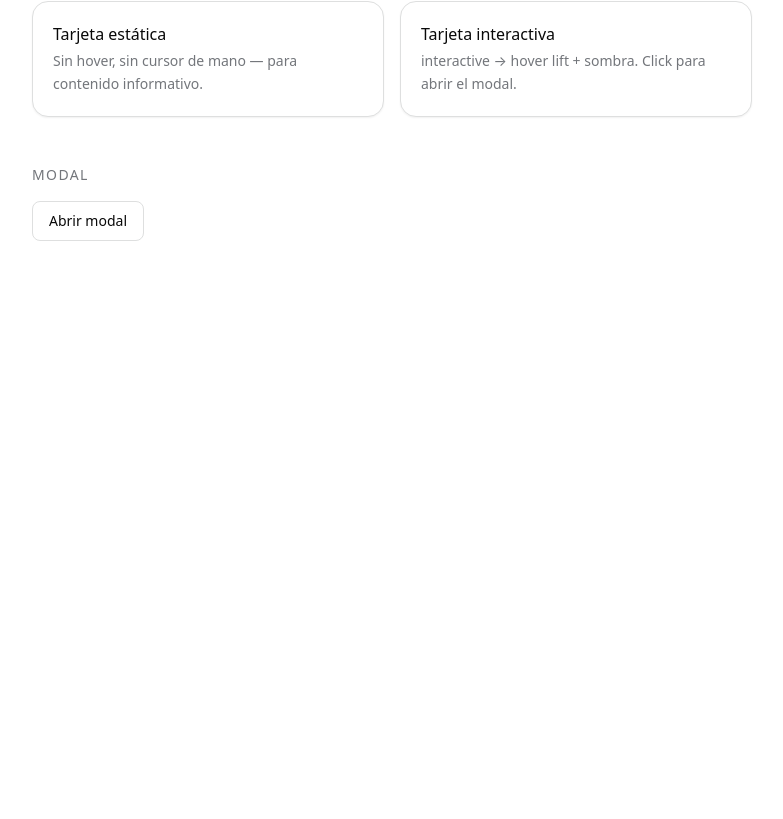
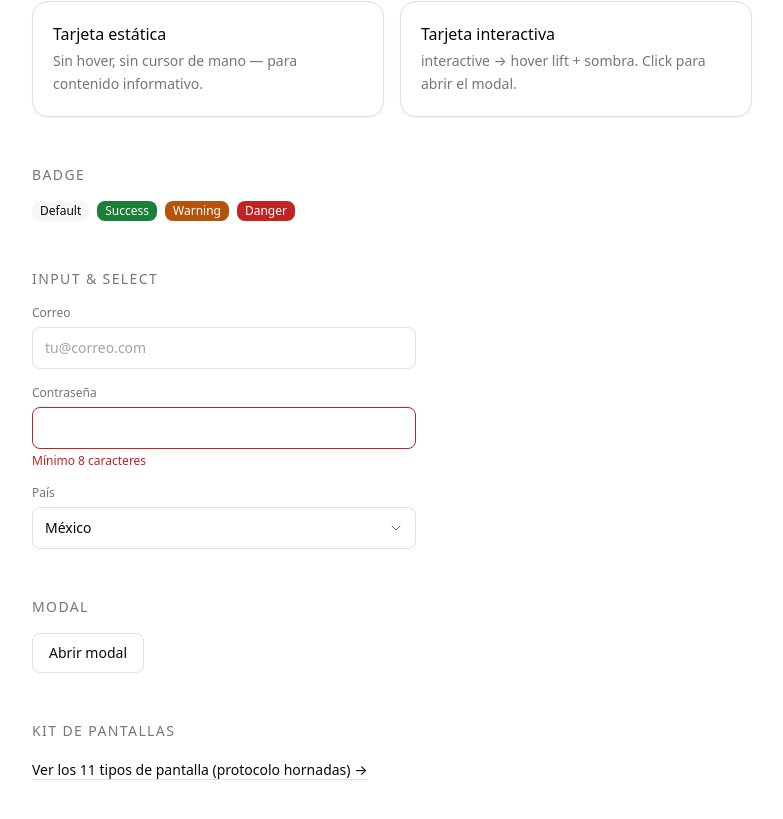
Before and after one commit to turbillon50/catalogo-compoentes, a Next.js app: page / in a window 1280 px wide. Shown: the part 411-1230 px from the top of the page, without its empty margins (248-1031 px from the left). Before the commit the page ends 800 px from the top, so only its background shows below. Built offline with nearby package versions, Linux system fonts and the light colour scheme.

Commit message:
feat: agregar Badge/Input/Select al showcase + link al kit de pantallas

```diff
--- a/app/page.tsx
+++ b/app/page.tsx
@@ -5,11 +5,11 @@ import { motion } from "framer-motion";
 import { Button } from "@/components/ui/Button";
 import { Card, CardTitle, CardDescription } from "@/components/ui/Card";
 import { Modal } from "@/components/ui/Modal";
+import { Badge } from "@/components/ui/Badge";
+import { Input } from "@/components/ui/Input";
+import { Select } from "@/components/ui/Select";
 
-const stagger = {
-  hidden: {},
-  show: { transition: { staggerChildren: 0.1 } },
-};
+const stagger = { hidden: {}, show: { transition: { staggerChildren: 0.1 } } };
 const item = {
   hidden: { opacity: 0, y: 8 },
   show: { opacity: 1, y: 0, transition: { duration: 0.24, ease: "easeOut" } },
@@ -19,12 +19,7 @@ export default function ShowcasePage() {
   const [open, setOpen] = useState(false);
 
   return (
-    <motion.main
-      variants={stagger}
-      initial="hidden"
-      animate="show"
-      className="mx-auto max-w-3xl px-6 py-16"
-    >
+    <motion.main variants={stagger} initial="hidden" animate="show" className="mx-auto max-w-3xl px-6 py-16">
       <motion.header variants={item} className="mb-12">
         <p className="mb-2 text-xs font-medium uppercase tracking-widest text-[var(--vfc-fg-muted)]">
           Catálogo de Componentes · VForge
@@ -33,71 +28,86 @@ export default function ShowcasePage() {
           Librería centralizada, tematizable por variables CSS
         </h1>
         <p className="mt-2 max-w-xl text-[var(--vfc-fg-muted)]">
-          Nada de esto trae color propio. Cada bloque de abajo hereda los
-          tokens --vfc-* definidos en app/globals.css — sobreescríbelos en tu
-          app y estos mismos componentes se ven con tu marca.
+          Nada de esto trae color propio. Cada bloque de abajo hereda los tokens --vfc-* definidos en
+          app/globals.css — sobreescríbelos en tu app y estos mismos componentes se ven con tu marca.
         </p>
       </motion.header>
 
       <motion.section variants={item} className="mb-12">
-        <h2 className="mb-4 text-sm font-medium uppercase tracking-widest text-[var(--vfc-fg-muted)]">
-          Button
-        </h2>
+        <h2 className="mb-4 text-sm font-medium uppercase tracking-widest text-[var(--vfc-fg-muted)]">Button</h2>
         <div className="flex flex-wrap items-center gap-3">
           <Button variant="primary">Primario</Button>
           <Button variant="secondary">Secundario</Button>
           <Button variant="ghost">Ghost</Button>
           <Button variant="danger">Peligro</Button>
-          <Button variant="primary" loading>
-            Cargando
-          </Button>
-          <Button variant="primary" disabled>
-            Deshabilitado
-          </Button>
+          <Button variant="primary" loading>Cargando</Button>
+          <Button variant="primary" disabled>Deshabilitado</Button>
         </div>
       </motion.section>
 
       <motion.section variants={item} className="mb-12">
-        <h2 className="mb-4 text-sm font-medium uppercase tracking-widest text-[var(--vfc-fg-muted)]">
-          Card
-        </h2>
+        <h2 className="mb-4 text-sm font-medium uppercase tracking-widest text-[var(--vfc-fg-muted)]">Card</h2>
         <div className="grid grid-cols-1 gap-4 sm:grid-cols-2">
           <Card>
             <CardTitle>Tarjeta estática</CardTitle>
-            <CardDescription>
-              Sin hover, sin cursor de mano — para contenido informativo.
-            </CardDescription>
+            <CardDescription>Sin hover, sin cursor de mano — para contenido informativo.</CardDescription>
           </Card>
           <Card interactive onClick={() => setOpen(true)}>
             <CardTitle>Tarjeta interactiva</CardTitle>
-            <CardDescription>
-              interactive → hover lift + sombra. Click para abrir el modal.
-            </CardDescription>
+            <CardDescription>interactive → hover lift + sombra. Click para abrir el modal.</CardDescription>
           </Card>
         </div>
       </motion.section>
 
+      <motion.section variants={item} className="mb-12">
+        <h2 className="mb-4 text-sm font-medium uppercase tracking-widest text-[var(--vfc-fg-muted)]">Badge</h2>
+        <div className="flex flex-wrap items-center gap-2">
+          <Badge>Default</Badge>
+          <Badge variant="success">Success</Badge>
+          <Badge variant="warning">Warning</Badge>
+          <Badge variant="danger">Danger</Badge>
+        </div>
+      </motion.section>
+
+      <motion.section variants={item} className="mb-12 max-w-sm space-y-4">
+        <h2 className="text-sm font-medium uppercase tracking-widest text-[var(--vfc-fg-muted)]">Input & Select</h2>
+        <Input label="Correo" placeholder="tu@correo.com" />
+        <Input label="Contraseña" type="password" error="Mínimo 8 caracteres" />
+        <Select
+          label="País"
+          placeholder="Elige un país"
+          options={[
+            { value: "mx", label: "México" },
+            { value: "co", label: "Colombia" },
+            { value: "es", label: "España" },
+          ]}
+        />
+      </motion.section>
+
+      <motion.section variants={item} className="mb-12">
+        <h2 className="mb-4 text-sm font-medium uppercase tracking-widest text-[var(--vfc-fg-muted)]">Modal</h2>
+        <Button variant="secondary" onClick={() => setOpen(true)}>Abrir modal</Button>
+      </motion.section>
+
       <motion.section variants={item}>
         <h2 className="mb-4 text-sm font-medium uppercase tracking-widest text-[var(--vfc-fg-muted)]">
-          Modal
+          Kit de pantallas
         </h2>
-        <Button variant="secondary" onClick={() => setOpen(true)}>
-          Abrir modal
-        </Button>
+        <a
+          href="/screens"
+          className="inline-flex items-center gap-2 text-sm text-[var(--vfc-fg)] underline decoration-[var(--vfc-border)] underline-offset-4 hover:decoration-[var(--vfc-fg)]"
+        >
+          Ver los 11 tipos de pantalla (protocolo hornadas) →
+        </a>
       </motion.section>
 
       <Modal open={open} onClose={() => setOpen(false)} title="Modal de ejemplo">
         <p className="text-sm text-[var(--vfc-fg-muted)]">
-          Cierra con Escape, con click fuera, o con la X. El foco regresa al
-          elemento que lo abrió.
+          Cierra con Escape, con click fuera, o con la X. El foco regresa al elemento que lo abrió.
         </p>
         <div className="mt-5 flex justify-end gap-2">
-          <Button variant="ghost" onClick={() => setOpen(false)}>
-            Cancelar
-          </Button>
-          <Button variant="primary" onClick={() => setOpen(false)}>
-            Confirmar
-          </Button>
+          <Button variant="ghost" onClick={() => setOpen(false)}>Cancelar</Button>
+          <Button variant="primary" onClick={() => setOpen(false)}>Confirmar</Button>
         </div>
       </Modal>
     </motion.main>
```
